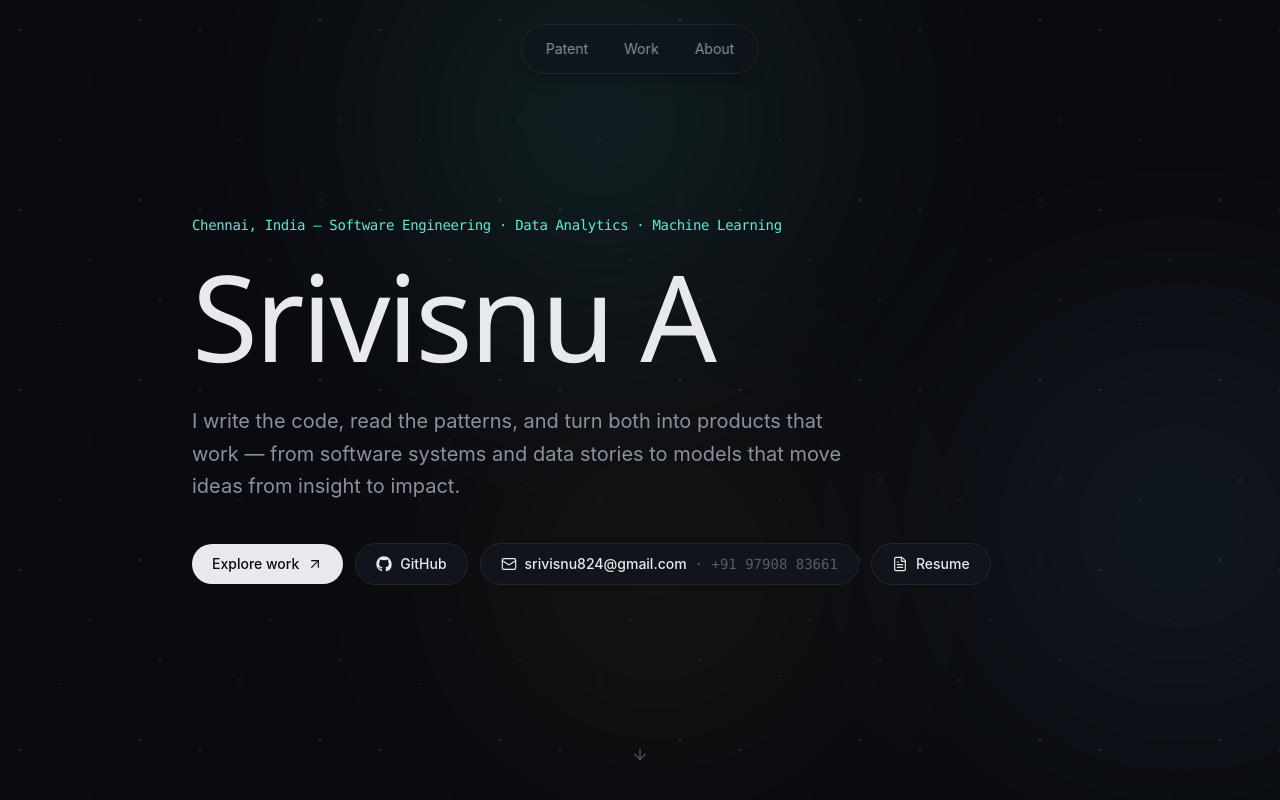
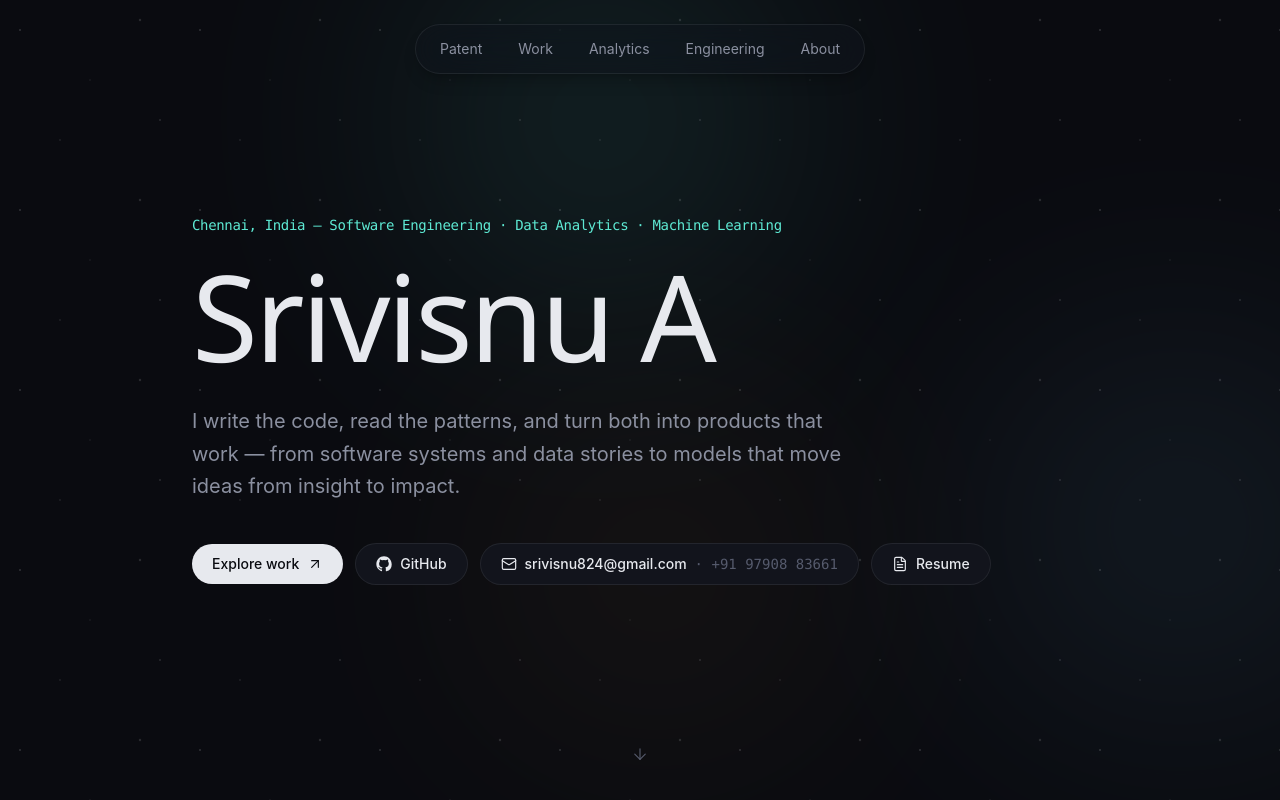
Before and after one commit to srivisnuA/portfolio, a Next.js app: page / in a window 1280 px wide. Shown: the top 800 px of the page. Built offline with nearby package versions, Linux system fonts and the light colour scheme.

Commit message:
Add analytics and engineering navigation links

```diff
--- a/components/Nav.tsx
+++ b/components/Nav.tsx
@@ -5,6 +5,8 @@ import { motion } from "framer-motion";
 const links = [
   { href: "#patent", label: "Patent" },
   { href: "#work", label: "Work" },
+  { href: "#analytics", label: "Analytics" },
+  { href: "#engineering", label: "Engineering" },
   { href: "#about", label: "About" },
 ];
 
```
